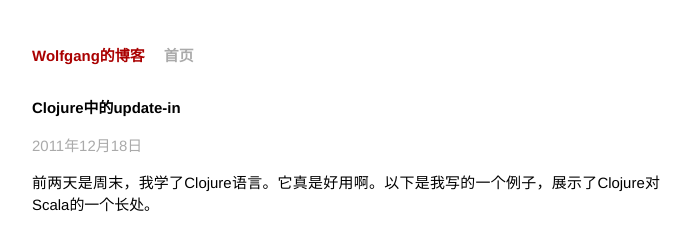
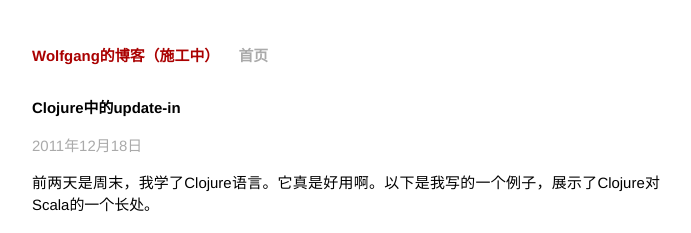
Before and after one commit to wolfgangjiang/wolfgangjiang.github.io, a Jekyll site: the page built from _posts/2011-12-18-clojure-update-in.markdown, in a window 1280 px wide. Shown: the top 233 px of the page, without its empty margins (294-985 px from the left). Built offline with Jekyll 4.4.1, drawn with Linux system fonts in a browser that asks for light colours; Markdown is read by kramdown in place of the engine named in the settings.

Commit message:
added 'under construction' indication

```diff
--- a/_config.yml
+++ b/_config.yml
@@ -1,4 +1,4 @@
-name: Wolfgang的博客
+name: Wolfgang的博客（施工中）
 markdown: redcarpet
 pygments: true
 encoding: utf-8
--- a/index.html
+++ b/index.html
@@ -1,6 +1,6 @@
 ---
 layout: default
-title: Wolfgang的博客（施工中）
+title: Wolfgang的博客
 ---
 
 <div id="home">
```
